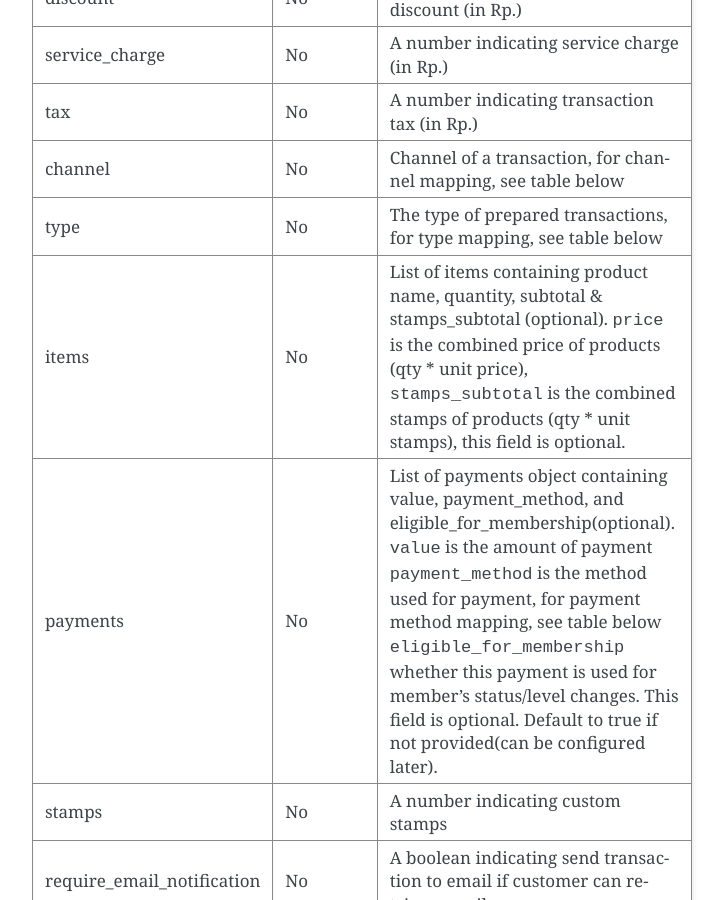
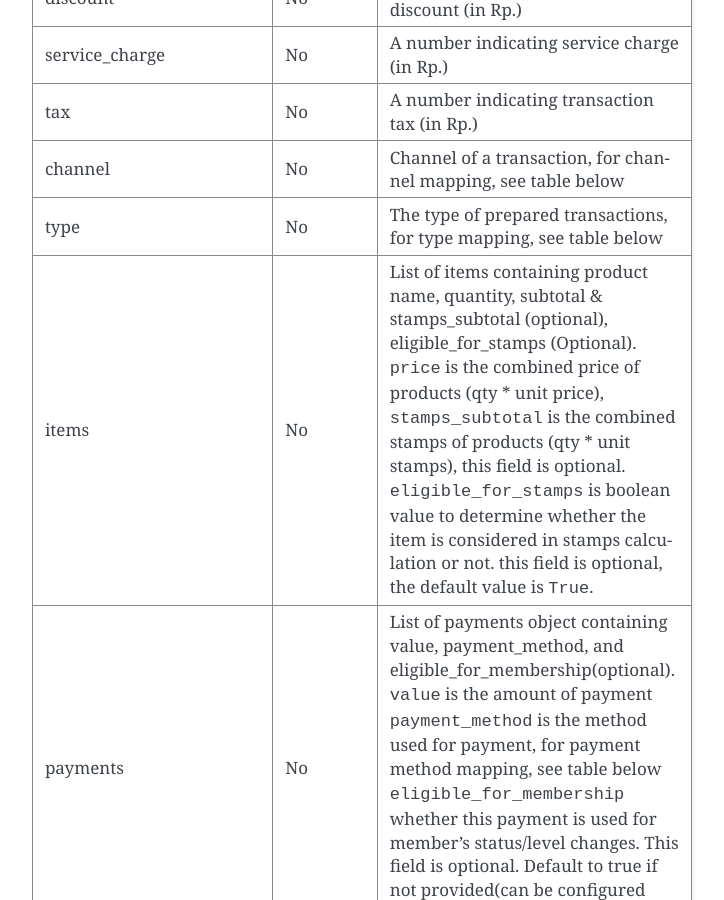
Before and after one commit to ui/stamps-api-docs, a Sphinx documentation site: the page built from source/transaction_api.rst, in a window 1280 px wide and 900 px high, scrolled down 933 px. Shown: the whole window, without its empty margins (388-1112 px from the left). Built offline with Sphinx 7.4.7, drawn with Linux system fonts in a browser that asks for light colours; some of the changed text lies outside the part shown.

Commit message:
add item eligible for stamps in transaction add

```diff
--- a/source/transaction_api.rst
+++ b/source/transaction_api.rst
@@ -36,10 +36,12 @@ tax                         No          A number indicating transaction tax (in
 channel                     No          Channel of a transaction, for channel mapping, see table below
 type                        No          The type of prepared transactions, for type mapping, see table below
 items                       No          List of items containing product name, quantity, subtotal &
-                                        stamps_subtotal (optional).
+                                        stamps_subtotal (optional), eligible_for_stamps (Optional).
                                         ``price`` is the combined price of products (qty * unit price),
                                         ``stamps_subtotal`` is the combined stamps of products (qty * unit stamps),
                                         this field is optional.
+                                        ``eligible_for_stamps`` is boolean value to determine whether the item is considered in stamps calculation or not.
+                                        this field is optional, the default value is ``True``.
 payments                    No          List of payments object containing value, payment_method, and
                                         eligible_for_membership(optional).
                                         ``value`` is the amount of payment
@@ -167,7 +169,8 @@ Here's an example of how the API call might look like in JSON format:
              "product_name": "Iced Tea",
              "quantity": 4,
              "subtotal": 5000,
-             "stamps_subtotal": 4
+             "stamps_subtotal": 4,
+             "eligible_for_stamps": False
           }
        ],
        "payments": [
```
